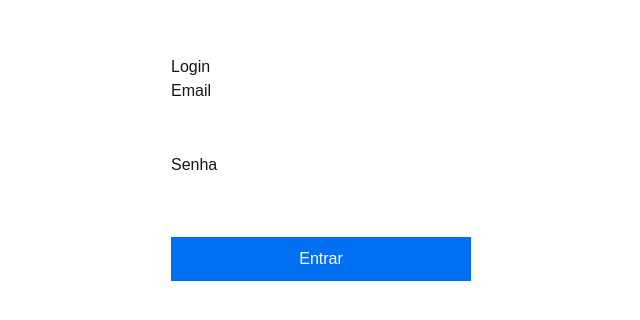
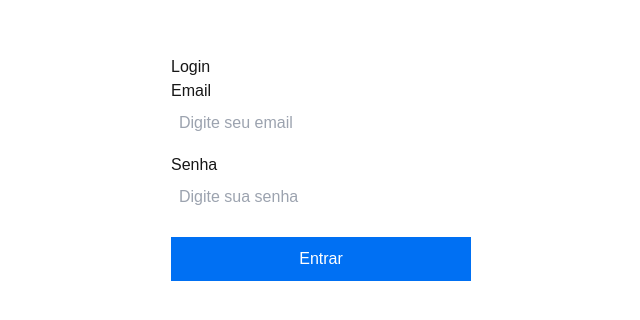
Before and after one commit to kaisbr/exf-finance-proj, a Next.js app in the folder exclusivefinance/: page / in a window 1280 px wide. Shown: the part 232-552 px from the top of the page, without its empty margins (319-959 px from the left). Built offline with nearby package versions, Linux system fonts and the light colour scheme.

Commit message:
atualizando tela de login

```diff
--- a/exclusivefinance/src/app/page.js
+++ b/exclusivefinance/src/app/page.js
@@ -30,6 +30,7 @@ export default function LoginPage() {
           value={email}
           onChange={(e) => setEmail(e.target.value)}
           required
+          placeholder="Digite seu email"
         style={{ marginBottom: '10px', padding: '8px', fontSize: '16px' , color: 'black'}}
         />
 
@@ -40,6 +41,7 @@ export default function LoginPage() {
           value={password}
           onChange={(e) => setPassword(e.target.value)}
           required
+          placeholder="Digite sua senha"
           style={{ marginBottom: '20px', padding: '8px', fontSize: '16px', color: 'black' }}
         />
 
```
